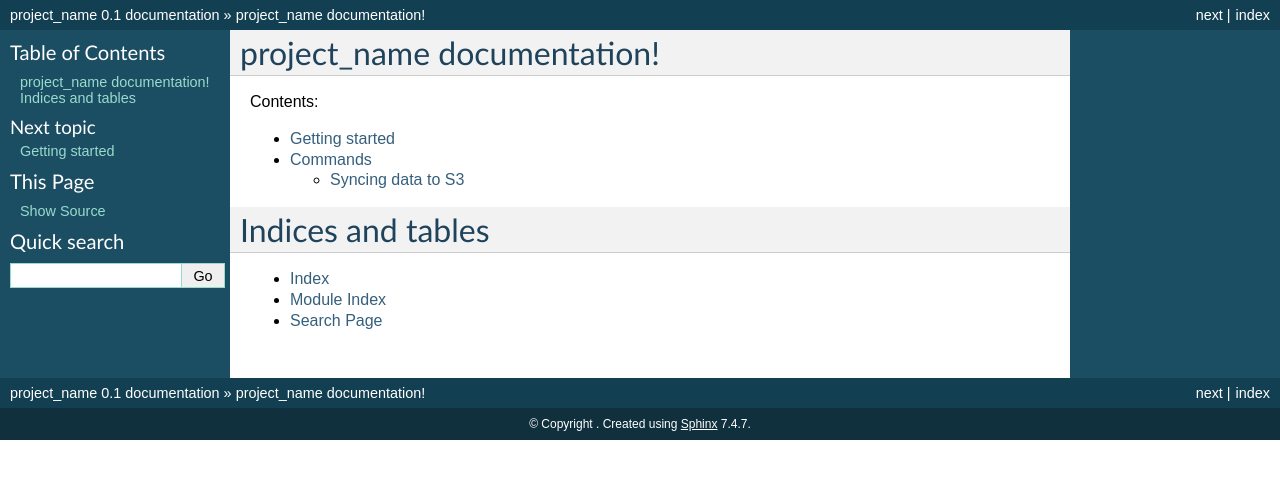
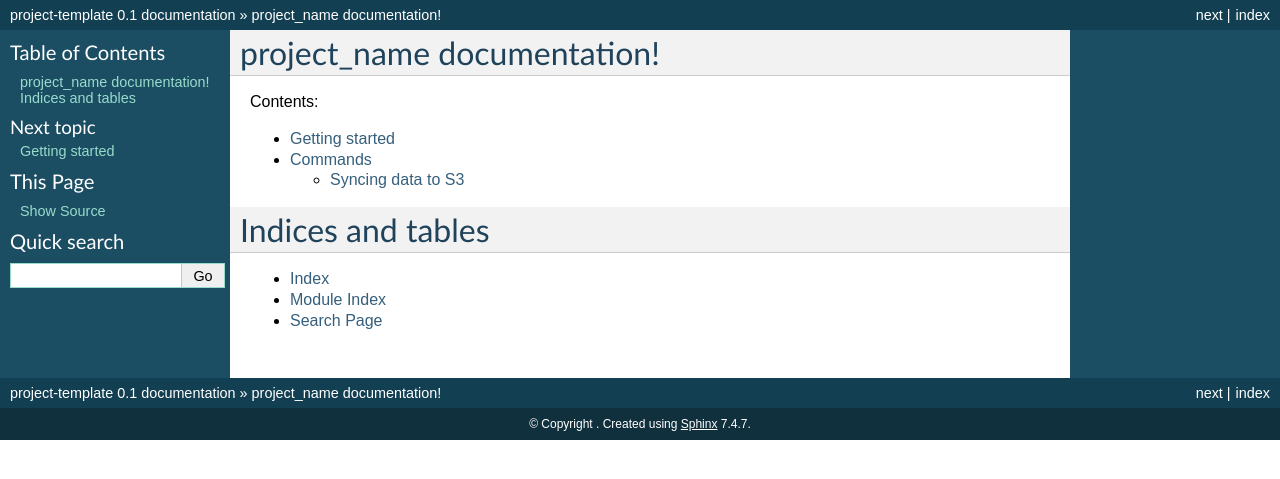
Before and after one commit to di-factory/project-template, a Sphinx documentation site: the page built from docs/index.rst, in a window 1280 px wide. Shown: the top 479 px of the page. Built offline with Sphinx 7.4.7, drawn with Linux system fonts in a browser that asks for light colours.

Commit message:
by python3.9

```diff
--- a/pyproject.toml
+++ b/--.toml
@@ -4,7 +4,7 @@ version = "0.1.0"
 description = ""
 authors = ["Alberto G Pascoe <agonzalpascoe@gmail.com>"]
 readme = "README.md"
-packages = [{include = "project_template"}]
+packages = [{include = "project-template"}]
 
 [tool.poetry.dependencies]
 python = "^3.8"
--- a/docs/conf.py
+++ b/docs/conf.py
@@ -41,7 +41,7 @@ source_suffix = '.rst'
 master_doc = 'index'
 
 # General information about the project.
-project = u'project_name'
+project = u'project-template'
 
 # The version info for the project you're documenting, acts as replacement for
 # |version| and |release|, also used in various other places throughout the
@@ -164,7 +164,7 @@ html_static_path = ['_static']
 # html_file_suffix = None
 
 # Output file base name for HTML help builder.
-htmlhelp_basename = 'project_namedoc'
+htmlhelp_basename = 'project-templatedoc'
 
 
 # -- Options for LaTeX output --------------------------------------------------
@@ -184,8 +184,8 @@ latex_elements = {
 # (source start file, target name, title, author, documentclass [howto/manual]).
 latex_documents = [
     ('index',
-     'project_name.tex',
-     u'project_name Documentation',
+     'project-template.tex',
+     u'project_template Documentation',
      u"∂i~f", 'manual'),
 ]
 
@@ -215,7 +215,7 @@ latex_documents = [
 # One entry per manual page. List of tuples
 # (source start file, name, description, authors, manual section).
 man_pages = [
-    ('index', 'project_name', u'project_name Documentation',
+    ('index', 'project_template', u'project_template Documentation',
      [u"∂i~f"], 1)
 ]
 
@@ -229,8 +229,8 @@ man_pages = [
 # (source start file, target name, title, author,
 #  dir menu entry, description, category)
 texinfo_documents = [
-    ('index', 'project_name', u'project_name Documentation',
-     u"∂i~f", 'project_name',
+    ('index', 'project-temmplate', u'project-template Documentation',
+     u"∂i~f", 'project-template',
      'A short description of the project.', 'Miscellaneous'),
 ]
 
--- a/#.txt
+++ b/requirements.txt
@@ -13,6 +13,8 @@ python-dotenv>=0.5.1
 # for data profiling
 ydata_profiling
 ipywidgets
+dvc
 
-# for ml selection
+# for ml profiling
 pycaret
+mlflow
```
Also changed, not shown: 2 other files.
